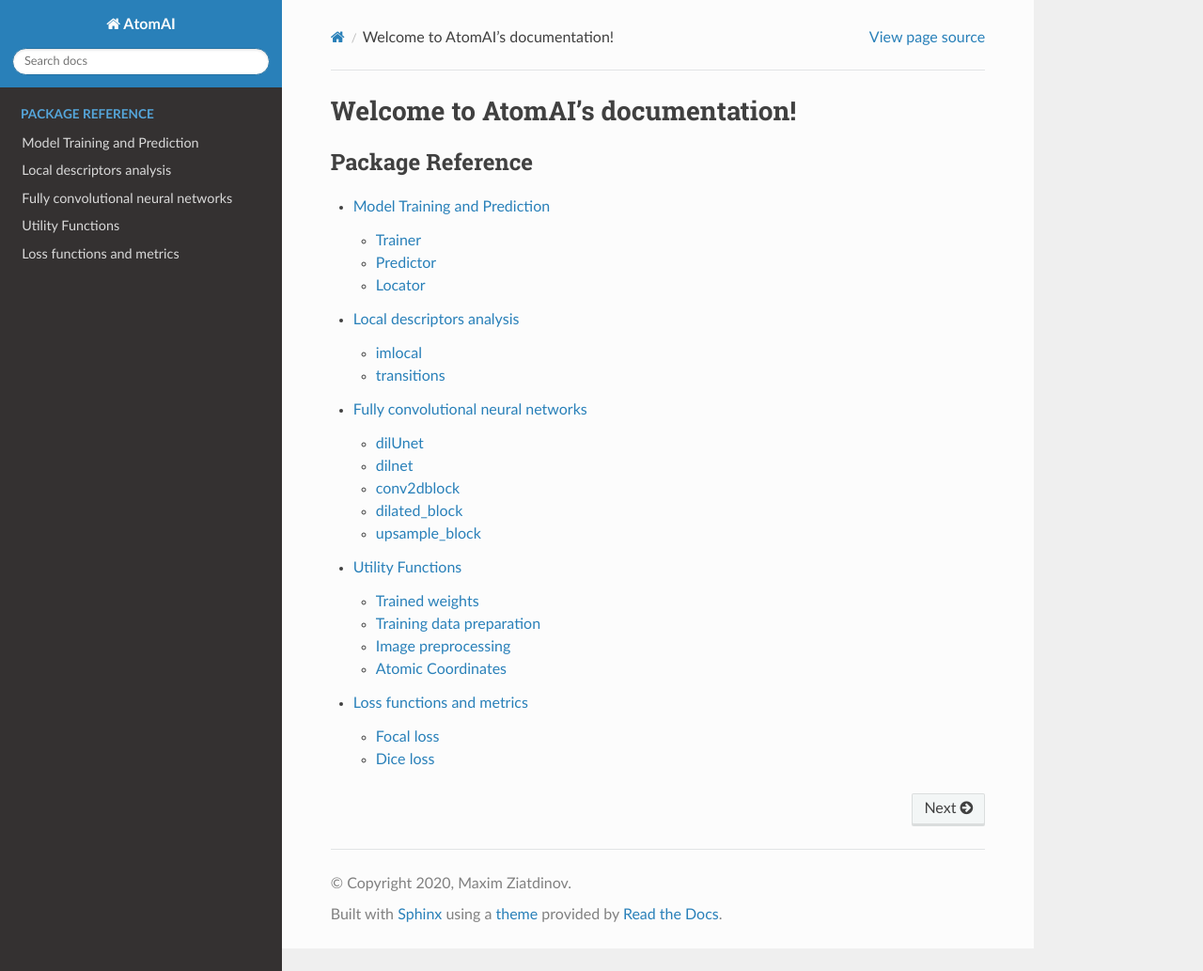
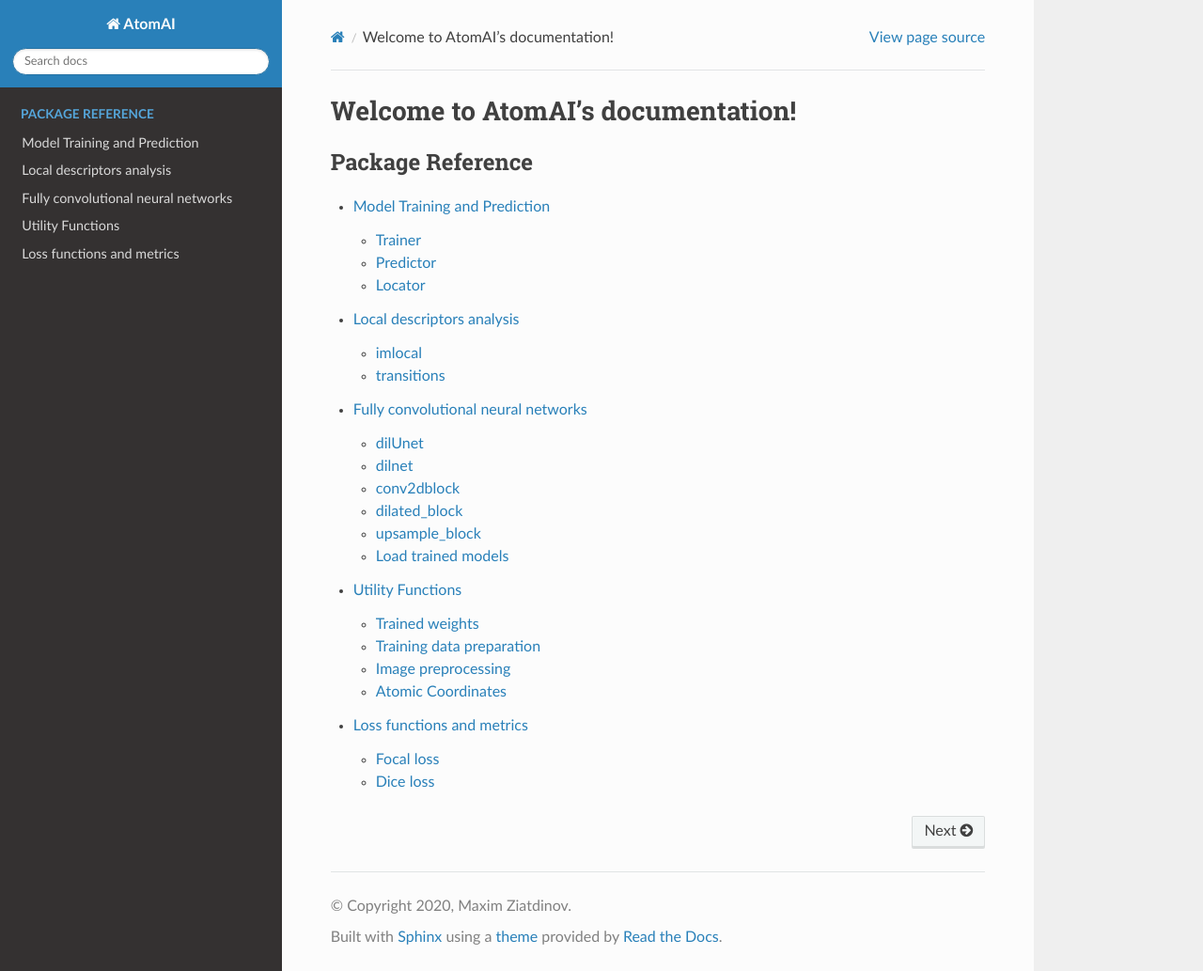
Before and after one commit to pycroscopy/atomai, a Sphinx documentation site: the page built from docs/source/index.rst, in a window 1280 px wide and 1033 px high. Shown: the whole window at 94% size. Built offline with Sphinx 7.4.7 and the Read the Docs theme 2.0.0, drawn with Linux system fonts in a browser that asks for light colours; pages that are not in the unit, such as notebooks, are missing from menus.

Commit message:
Update docs

```diff
--- a/docs/source/models.rst
+++ b/docs/source/models.rst
@@ -41,3 +41,7 @@
     :undoc-members:
     :member-order: bysource
     :show-inheritance:
+
+Load trained models
+--------------------
+.. autofunction:: atomai.models.load_model
```
